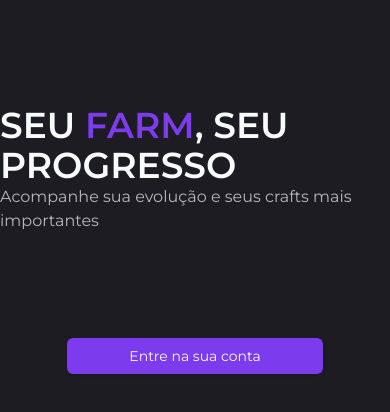
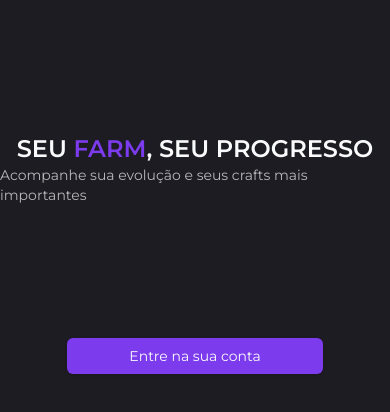
Before and after one commit to jpc963/gc_site, a Next.js app: page / in a window 390 px wide. Shown: the top 412 px of the page. Built offline with nearby package versions, Linux system fonts and the light colour scheme; no server answers.

Commit message:
Alteração na estilização

```diff
--- a/app/page.tsx
+++ b/app/page.tsx
@@ -11,21 +11,21 @@ export default function Home() {
   }
 
   return (
-    <main className="w-full h-full relative">
+    <main className="w-full h-full">
       <section className="flex flex-col items-center h-full">
         <div className="flex flex-col items-center justify-center h-2/5 w-full">
-          <h1 className="font-semibold text-4xl">
+          <h1 className="font-semibold text-2xl md:text-4xl">
             SEU <span className="text-primary">FARM</span>, SEU PROGRESSO
           </h1>
 
-          <p className="text-md opacity-70 text-wrap">
+          <p className="text-sm md:text-md opacity-70 text-wrap">
             Acompanhe sua evolução e seus crafts mais importantes
           </p>
         </div>
 
-        <Button className="w-64">
-          <Link href="/login">Entre na sua conta</Link>
-        </Button>
+        <Link href="/login">
+          <Button className="w-64">Entre na sua conta</Button>
+        </Link>
       </section>
     </main>
   )
--- a/components/CustomInput.tsx
+++ b/components/CustomInput.tsx
@@ -36,7 +36,10 @@ const CustomInput = ({
       name={name}
       render={({ field }) => (
         <div className="flex flex-col gap-1.5">
-          <FormLabel className="text-[14px] w-full max-w-[280px] font-medium text-gray-200">
+          <FormLabel
+            className="text-[14px] w-full max-w-[280px] font-medium text-gray-200"
+            htmlFor={id}
+          >
             {label}
           </FormLabel>
 
```
